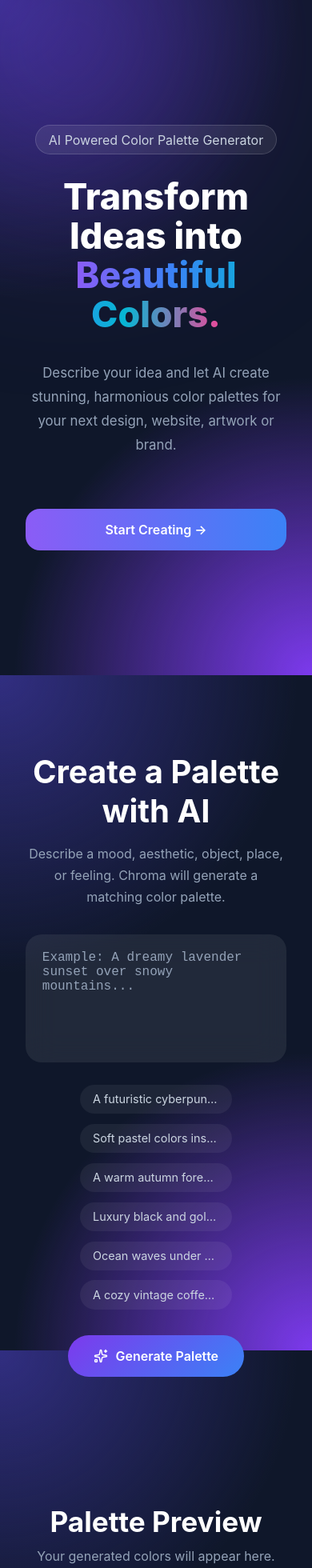
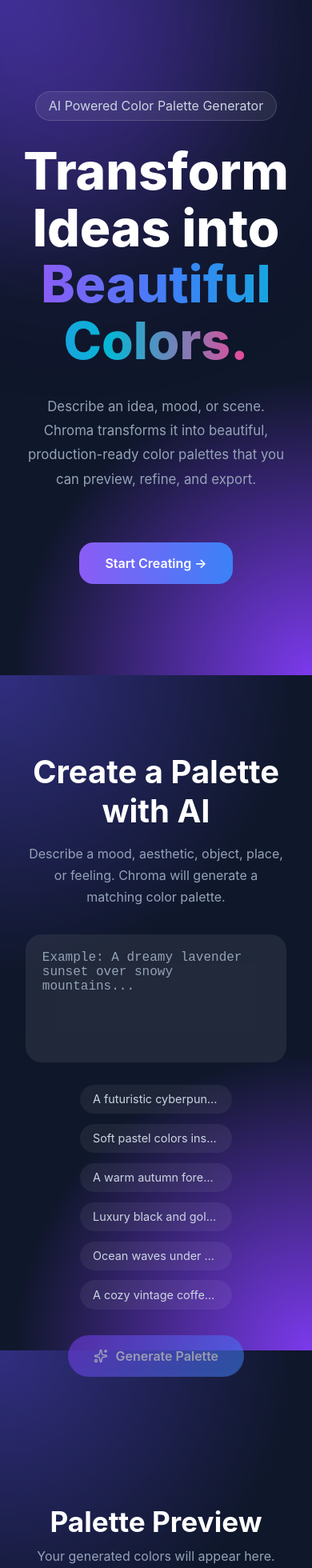
Before and after one commit to josna26/chroma, a React (Vite) app: page / in a window 390 px wide. Shown: the top 1960 px of the page at 80% size. Built offline with nearby package versions, Linux system fonts and the light colour scheme.

Commit message:
feat: integrate Gemini palette generation

```diff
--- a/package.json
+++ b/package.json
@@ -10,6 +10,7 @@
     "preview": "vite preview"
   },
   "dependencies": {
+    "@google/genai": "^2.15.0",
     "lucide-react": "^1.28.0",
     "react": "^19.2.8",
     "react-dom": "^19.2.8"
--- a/src/components/Hero.jsx
+++ b/src/components/Hero.jsx
@@ -20,9 +20,10 @@ function Hero() {
         </h1>
 
         <p className="subtitle">
-          Describe your idea and let AI create stunning,
-          harmonious color palettes for your next design,
-          website, artwork or brand.
+          Describe an idea, mood, or scene.
+          Chroma transforms it into beautiful,
+          production-ready color palettes that
+          you can preview, refine, and export.
         </p>
 
         <div className="prompt-box">
--- a/src/components/PromptSection.jsx
+++ b/src/components/PromptSection.jsx
@@ -3,9 +3,20 @@ import { useState } from "react";
 
 import "../styles/components/prompt-section.css";
 import { examplePrompts } from "../constants/prompts";
+import { generatePalette } from "../services/gemini";
 
 function PromptSection() {
     const [prompt, setPrompt] = useState("");
+
+    const handleGenerate = async () => {
+        if (!prompt.trim()) return;
+        try {
+            const colors = await generatePalette(prompt);
+            console.log(colors);
+        } catch (error) {
+            console.error(error);
+        }
+    };
 
     return (
         <section id="prompt-section" className="prompt-section">
@@ -35,7 +46,10 @@ function PromptSection() {
                     ))}
                 </div>
 
-                <button>
+                <button
+                    onClick={handleGenerate}
+                    disabled={!prompt.trim()}
+                >
                     <Sparkles size={18} />
                     Generate Palette
                 </button>
--- /dev/null
+++ b/src/services/gemini.js
@@ -0,0 +1,28 @@
+import { GoogleGenAI } from "@google/genai";
+
+const ai = new GoogleGenAI({
+  apiKey: import.meta.env.VITE_GEMINI_API_KEY,
+});
+
+export async function generatePalette(prompt) {
+  const response = await ai.models.generateContent({
+    model: "gemini-3.6-flash",
+    contents: `
+You are a professional UI/UX color designer.
+
+Generate exactly five HEX colors based on this prompt.
+
+Prompt:
+${prompt}
+
+Rules:
+- Return ONLY a JSON array.
+- No markdown.
+- No explanations.
+- Example:
+["#1E293B","#3B82F6","#A855F7","#F8FAFC","#FACC15"]
+`,
+  });
+
+  return JSON.parse(response.text);
+}
--- a/src/styles/components/hero.css
+++ b/src/styles/components/hero.css
@@ -27,7 +27,10 @@
 .hero-content {
     width: 100%;
     max-width: 900px;
+    display: flex;
+    flex-direction: column;
     text-align: center;
+    align-items: center;
     position: relative;
     z-index: 10;
 }
@@ -83,7 +86,7 @@
 .hero-btn:hover {
     transform: translateY(-3px);
     box-shadow:
-        0 10px 25px rgba(124, 58, 237, .35);
+        0 12px 30px rgba(124, 58, 237, .35);
 }
 
 .hero-btn:active {
@@ -102,19 +105,3 @@
     }
 
 }
-
-@media(max-width:768px) {
-
-    .hero h1 {
-        font-size: 2.8rem;
-    }
-
-    .prompt-box {
-        flex-direction: column;
-    }
-
-    .prompt-box button {
-        width: 100%;
-    }
-
-}
--- a/src/styles/components/prompt-section.css
+++ b/src/styles/components/prompt-section.css
@@ -83,7 +83,12 @@
     transition: .3s;
 }
 
-.prompt-container button:hover {
+.prompt-container button:not(:disabled):hover {
     transform: translateY(-3px);
     box-shadow: 0 15px 30px rgba(124, 58, 237, .35);
 }
+
+.prompt-container button:disabled {
+    opacity: .55;
+    cursor: not-allowed;
+}
```
Also changed, not shown: 2 other files (tests, documents, lock files or other folders).
